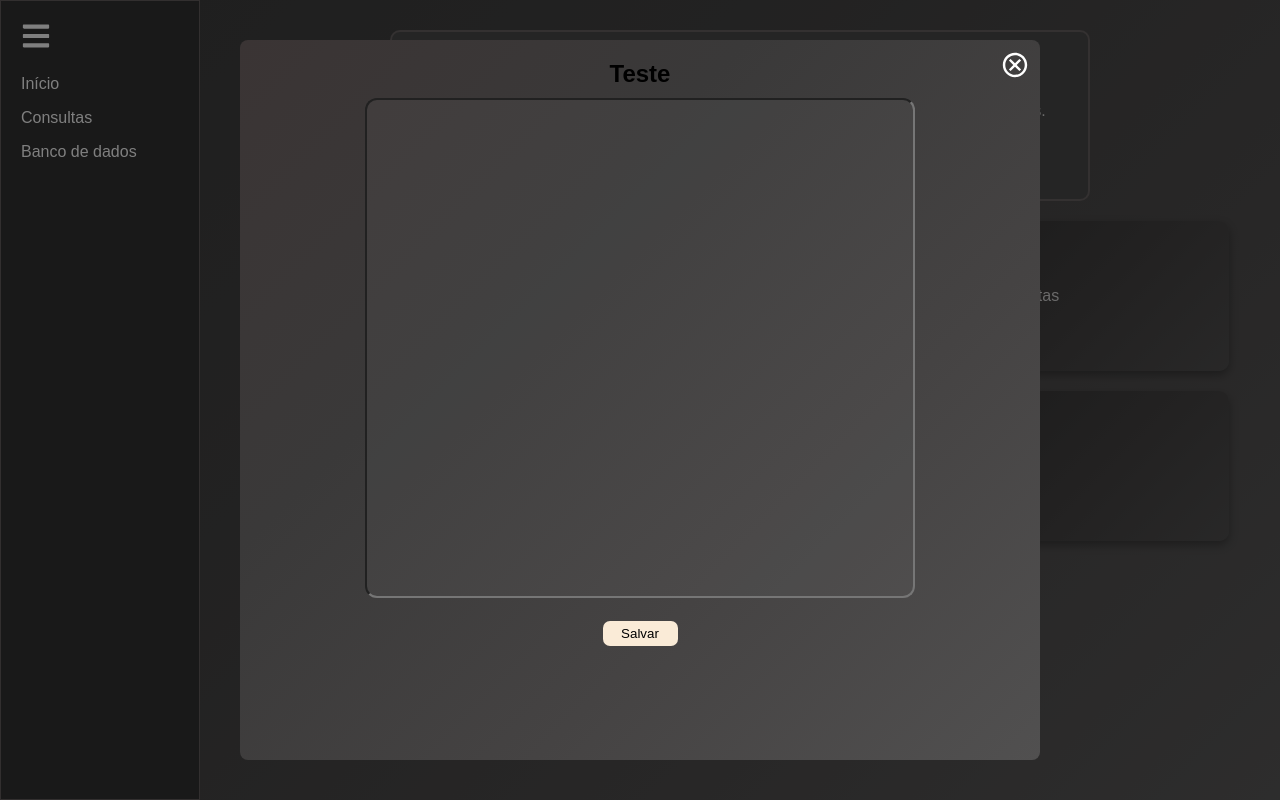
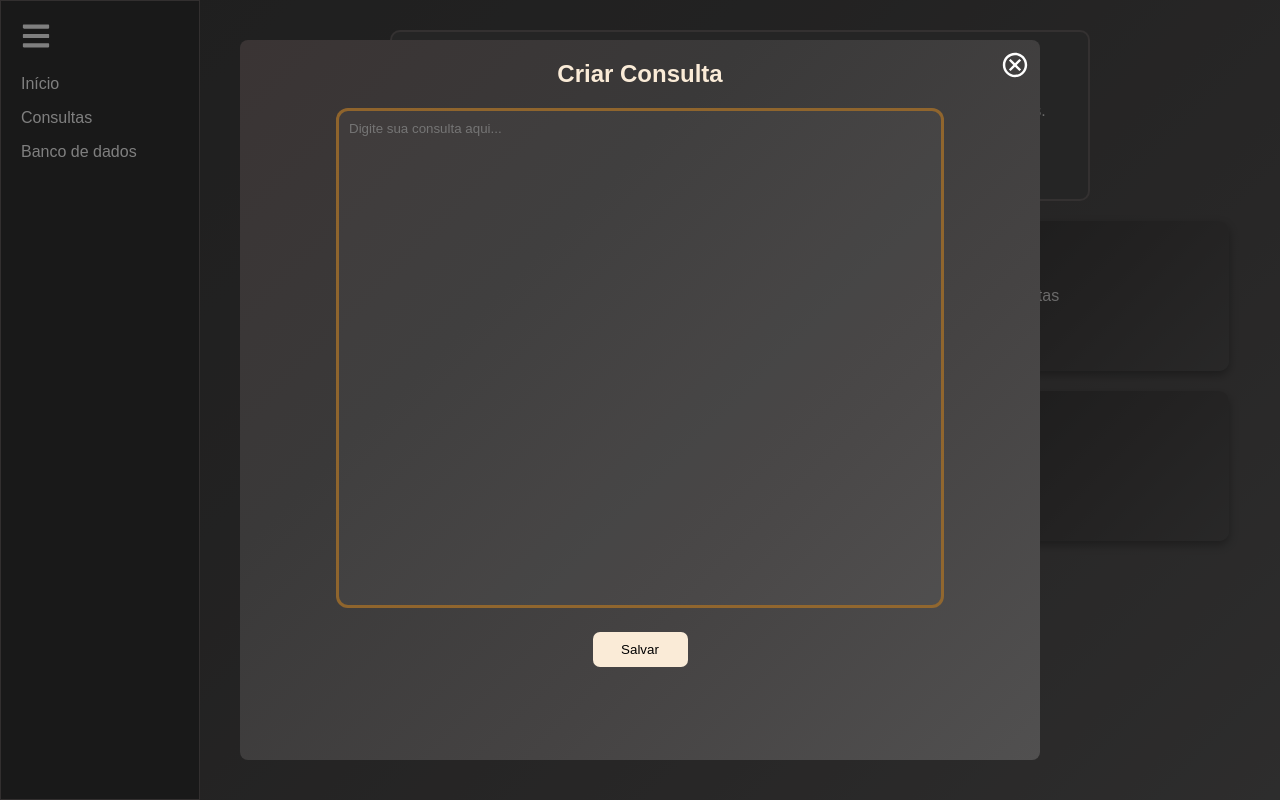
Before and after one commit to neves1697/SQLGenerator, a React (Create React App) app: page /inicio in a window 1280 px wide. Both pictures are taken after a click on the element "Criar consultas personalizadas". Built offline with nearby package versions, Linux system fonts and the light colour scheme.

Commit message:
fix: ajustando responsividade do input da tela para que quando seja digitado algum texto, quebre a linha no final

```diff
--- a/src/Pages/Inicio.jsx
+++ b/src/Pages/Inicio.jsx
@@ -6,14 +6,15 @@ import { Link } from "react-router-dom";
 import "../Styles/Input.scss";
 
 const Inicio = () => {
-  const [isModalOpen, setIsModalOpen] = useState(false); // Estado para controlar o modal
+  const [isModalOpen, setIsModalOpen] = useState(false);
+  const [consulta, setConsulta] = useState(""); // Estado para capturar o texto
 
   const handleOpenModal = () => {
-    setIsModalOpen(true); // Abre o modal
+    setIsModalOpen(true);
   };
 
   const handleCloseModal = () => {
-    setIsModalOpen(false); // Fecha o modal
+    setIsModalOpen(false);
   };
 
   return (
@@ -24,41 +25,41 @@ const Inicio = () => {
           <p>
             SQL Generator é uma aplicação que ajuda a montar SQLs para
             executar nos clientes. Traz algumas consultas prontas e alguns
-            recursos experimentais
+            recursos experimentais.
           </p>
         </div>
 
         <div className="informacoes">
-          <div className="consultas" onClick={handleOpenModal}> {/* Adiciona o evento de clique */}
+          <div className="consultas" onClick={handleOpenModal}>
             Criar consultas personalizadas
           </div>
-          <div className="consultas">
-            Consultas prontas
-          </div>
+          <div className="consultas">Consultas prontas</div>
         </div>
         <div className="informacoes">
-          <div className="consultas">
-            Comparar valores / notas fiscais
-          </div>
-          <div className="consultas">
-            Anotações
-          </div>
+          <div className="consultas">Comparar valores / notas fiscais</div>
+          <div className="consultas">Anotações</div>
         </div>
       </div>
 
       {/* Modal */}
       <Modal isOpen={isModalOpen} onClose={handleCloseModal}>
         <div className="sql">
-          <h2>Teste</h2>
-          <input type="text" name="" id="input-sql" />
-
+          <h2>Criar Consulta</h2>
+          <div className="input-container">
+            <textarea
+              id="input-sql"
+              value={consulta}
+              onChange={(e) => setConsulta(e.target.value)}
+              placeholder="Digite sua consulta aqui..."
+            />
+          </div>
         </div>
 
-        <div className="botao-teste">
-            <button type="submit" className="botao-consulta-personalizada">
-              Salvar
-            </button>
-          </div>
+        <div className="botao-container">
+          <button type="submit" className="botao-consulta-personalizada">
+            Salvar
+          </button>
+        </div>
       </Modal>
     </div>
   );
--- a/src/Styles/Input.scss
+++ b/src/Styles/Input.scss
@@ -1,31 +1,45 @@
 .sql {
     display: flex;
+    flex-direction: column;
+    align-items: center;
+    color: antiquewhite;
+    text-align: center;
+
+    h2 {
+        margin-bottom: 20px;
+    }
+}
+
+.input-container {
+    width: 80%;
+}
+
+#input-sql {
+    width: 100%; // Garante que ocupa 70% do modal (pois a div pai já está com 70%)
+    height: 500px; // Mantém a altura proporcional ao modal
+    padding: 10px;
+    border-radius: 12px;
+    border: 3px solid rgba(156, 107, 42, 0.863);
+    background-color: rgba(128, 128, 128, 0.096);
+    resize: none; // Impede o redimensionamento manual
+    text-align: left; // Garante que o texto comece do lado esquerdo
+    word-wrap: break-word; // Quebra automática de palavras
+    white-space: pre-wrap; // Mantém quebras de linha feitas pelo usuário
+    color: white;
+}
+
+.botao-container {
+    display: flex;
     justify-content: center;
-    align-items: center;
-    flex-direction: column;
-
+    margin-top: 20px;
+    width: 100%;
 }
 
 .botao-consulta-personalizada {
-    text-decoration: none;
+    background-color: antiquewhite;
+    height: 35px;
+    width: 95px;
+    border-radius: 7px;
     text-align: center;
-    background-color: antiquewhite;
-    margin-top: 3%;
-    height: 25px;
-    width: 75px;
-    border-radius: 7px;
-    //margin-left: 450px;
-
-
+    cursor: pointer;
 }
-
-
-// IDs
-
-#input-sql {
-    margin-top: 10px;
-    background-color: rgba(128, 128, 128, 0.096);
-    border-radius: 12px;
-    height: 500px;
-    width: 550px;
-}
```
